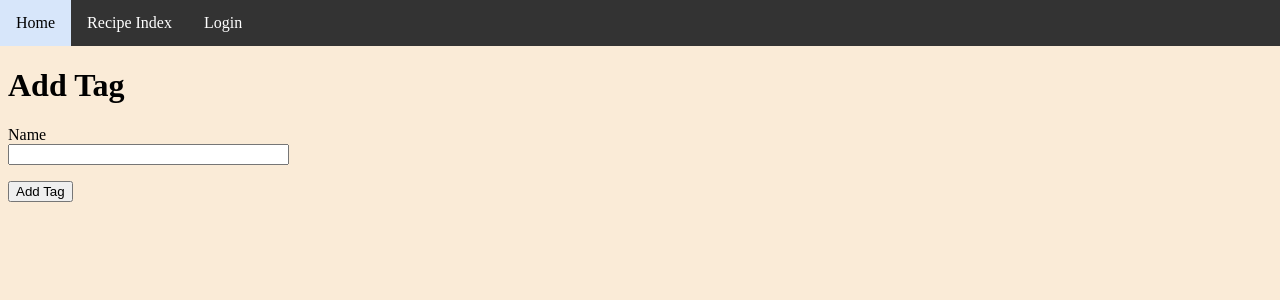
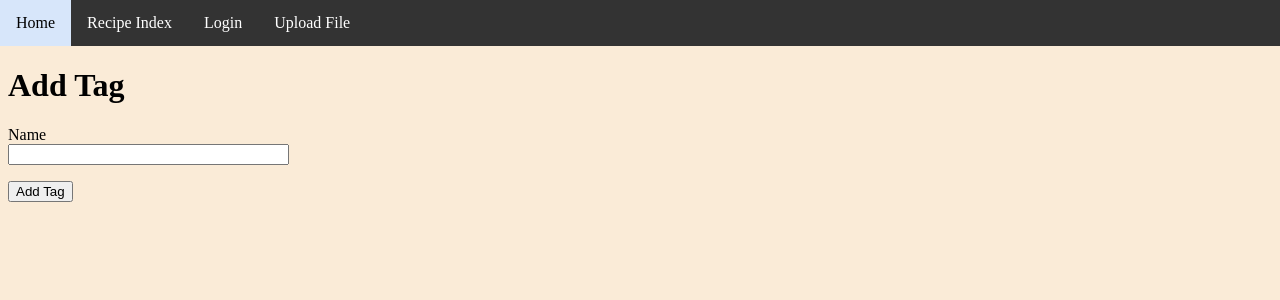
Before and after one commit to ShatteredArrow/homechef, a Flask app: page /add_tag in a window 1280 px wide. Shown: the top 300 px of the page. Run offline with Flask 2, Linux system fonts and the light colour scheme; the visitor is signed in with stand-in values (Sample User, id 1).

Commit message:
Example image upload added

```diff
--- a/app/__init__.py
+++ b/app/__init__.py
@@ -3,9 +3,14 @@ from config import Config
 from flask_sqlalchemy import SQLAlchemy
 from flask_migrate import Migrate
 from flask_login import LoginManager
+from os.path import join, dirname, realpath
+
+UPLOAD_FOLDER = join(dirname(realpath(__file__)), 'static')
+
 
 app = Flask(__name__)
 app.config.from_object(Config)
+app.config['UPLOAD_FOLDER'] = UPLOAD_FOLDER
 db = SQLAlchemy(app)
 migrate = Migrate(app, db)
 login = LoginManager(app)
--- a/app/routes.py
+++ b/app/routes.py
@@ -6,7 +6,10 @@ from app import app, db
 from app.forms import LoginForm, AddRecipe, AddTag, SelectTag
 from app.models import Recipe, Tag, recipeTag
 from app import Config
+from werkzeug.utils import secure_filename
+from flask import send_from_directory
 
+ALLOWED_EXTENSIONS = {'txt', 'pdf', 'png', 'jpg', 'jpeg', 'gif'}
 
 @app.route('/')
 @app.route('/index')
@@ -105,3 +108,37 @@ def update_recipe(recipe_id):
         return redirect(url_for('recipe', recipe_id=recipe_id))
 
     return render_template('edit_recipe.html', title='Update Recipe', form=form,recipes=recipe)
+
+
+
+
+
+def allowed_file(filename):
+    return '.' in filename and \
+           filename.rsplit('.', 1)[1].lower() in ALLOWED_EXTENSIONS
+
+
+
+@app.route('/uploads/<filename>')
+def uploaded_file(filename):
+    return send_from_directory(app.config['UPLOAD_FOLDER'], filename)
+
+@app.route('/upload_file', methods=['GET', 'POST'])
+def upload_file():
+    if request.method == 'POST':
+        # check if the post request has the file part
+        if 'file' not in request.files:
+            flash('No file part')
+            return redirect(request.url)
+        file = request.files['file']
+        # if user does not select file, browser also
+        # submit an empty part without filename
+        if file.filename == '':
+            flash('No selected file')
+            return redirect(request.url)
+        if file and allowed_file(file.filename):
+            filename = secure_filename(file.filename)
+            uploadedfiledebug = app.config['UPLOAD_FOLDER']
+            file.save(os.path.join(app.config['UPLOAD_FOLDER'], filename))
+            return redirect(url_for('uploaded_file', filename=filename))
+    return render_template('image_upload.html')
--- a/app/templates/base.html
+++ b/app/templates/base.html
@@ -18,6 +18,7 @@
                     <li><a class="active" href="{{ url_for('index') }}">Home</a></li>
                     <li><a class="active" href="{{ url_for('recipe_index') }}">Recipe Index</a></li>
                     <li><a class="active" href="{{ url_for('login') }}">Login</a></li>
+                    <li><a class="active" href="{{ url_for('upload_file') }}">Upload File</a></li>
             </ul>
 
         </div>
```
Also changed, not shown: app/test_forms.py (deleted).
